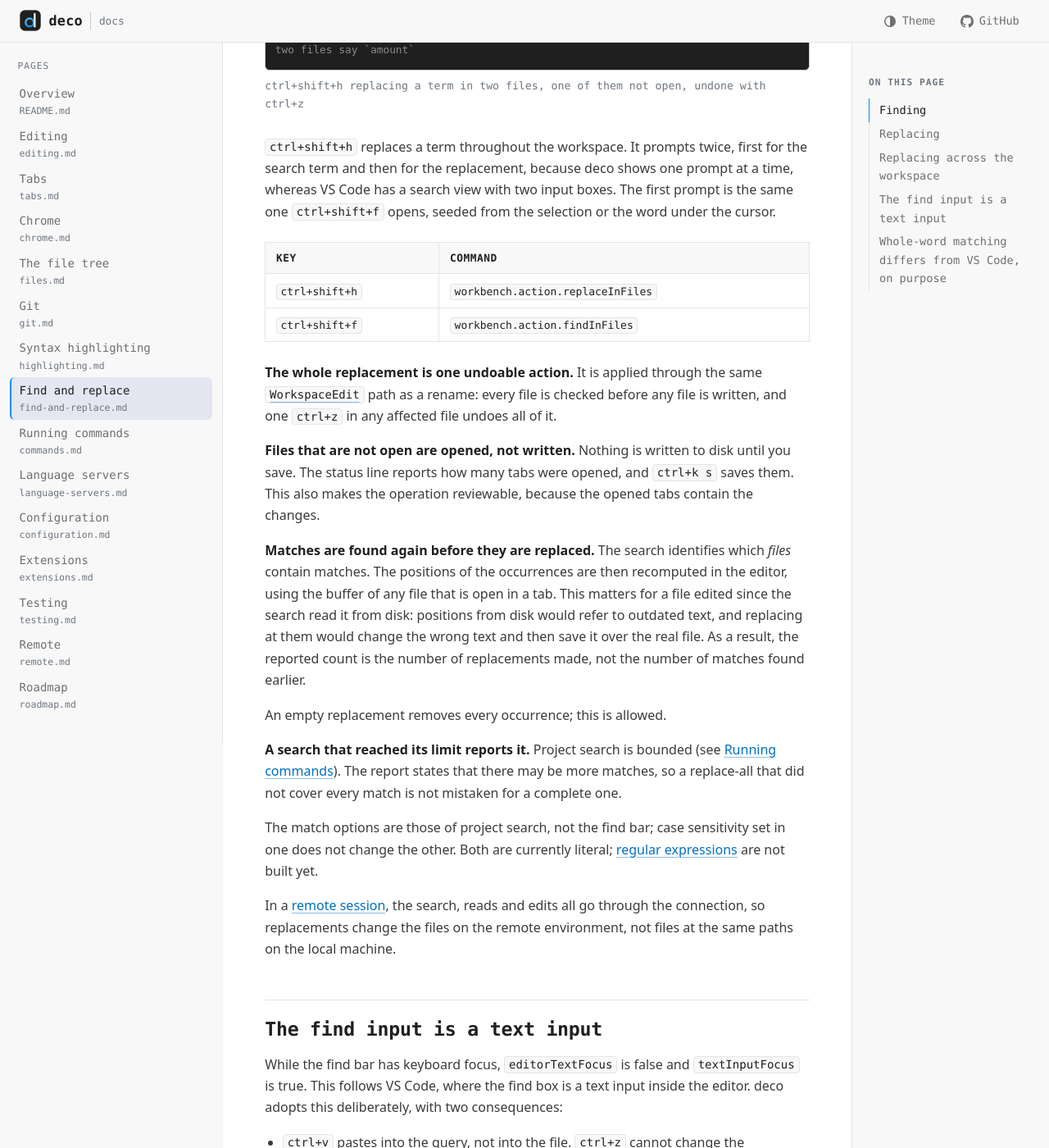
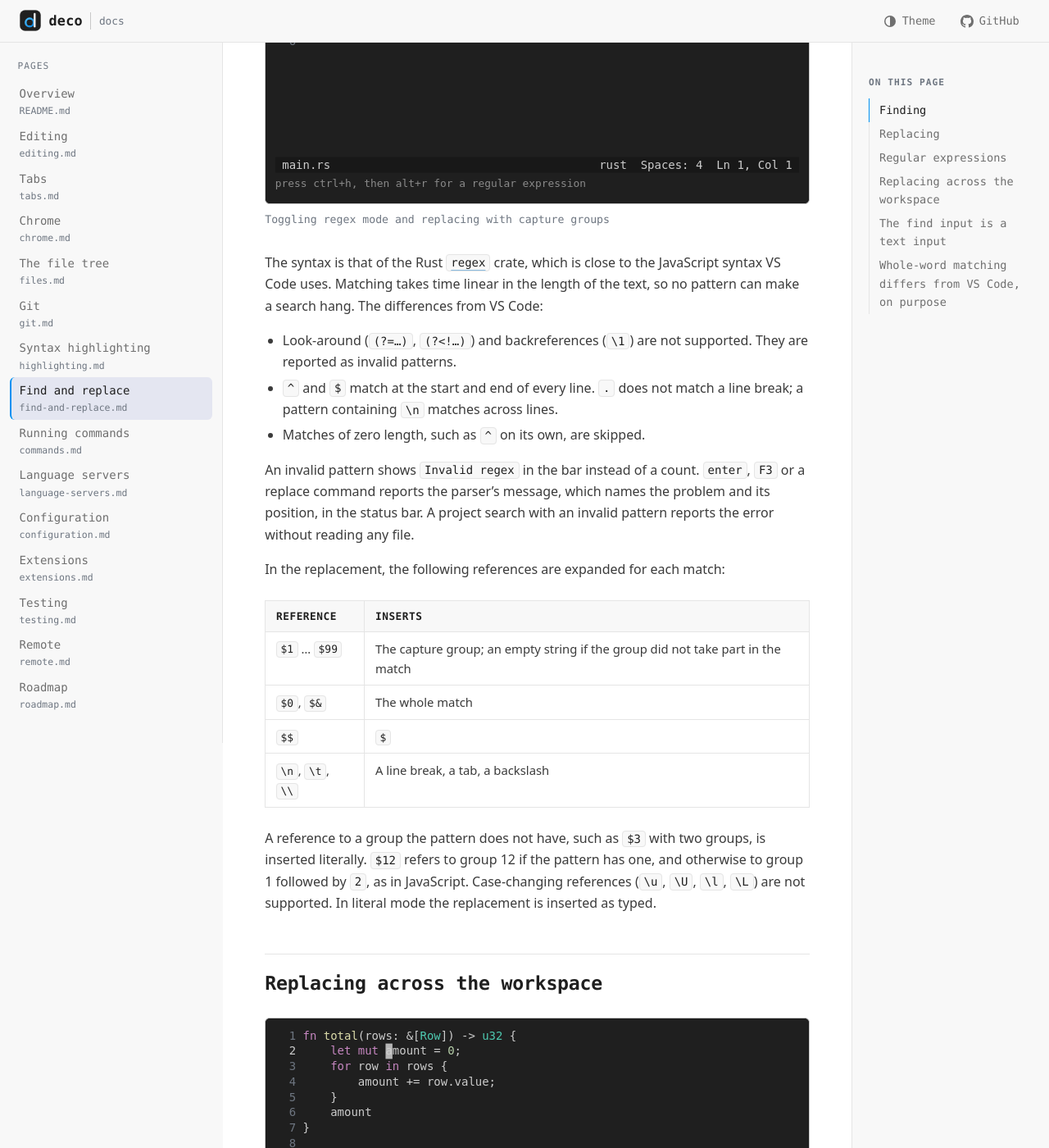
Before and after one commit to sabas0ba/deco, a Jekyll site: the page built from docs/find-and-replace.md, in a window 1280 px wide and 1400 px high, scrolled down 3043 px. Shown: the whole window at 82% size. Built offline with Jekyll 4.4.1, drawn with Linux system fonts in a browser that asks for light colours; our own code applies the rules of GitHub Pages for plain Markdown files; some of the changed text lies outside the part shown.

Commit message:
docs(search): document regular-expression search
Describe the syntax, its differences from VS Code, error reporting and
replacement references, add a generated animation of a capture-group
replacement, and regenerate the animations that show the find bar's
toggles or the project-search status message.

Co-Authored-By: Claude Opus 5.5 <noreply@anthropic.com>
Claude-Session: https://claude.ai/code/session_014eKQZ5rqt4SPbwj2x8nDqc

```diff
--- a/docs/find-and-replace.md
+++ b/docs/find-and-replace.md
@@ -1,10 +1,10 @@
 # Find and replace
 
-Search is **literal**; regular-expression mode is not implemented. The find bar searches the active document. For workspace search, use [Find in Files](commands.md#search-in-files); workspace replacement is described [below](#replacing-across-the-workspace).
+Search is literal by default; `alt+r` switches to [regular expressions](#regular-expressions). The find bar searches the active document. For workspace search, use [Find in Files](commands.md#search-in-files); workspace replacement is described [below](#replacing-across-the-workspace).
 
 ## Finding
 
-`ctrl+f` opens the bar with the selection, if there is one, as the query. The query is selected, so typing replaces it instead of appending. Typing narrows the query, `enter` and `F3` move forward, `shift+enter` and `shift+F3` move back, and both directions wrap. `alt+c` and `alt+w` toggle case sensitivity and whole-word matching; a capital letter in `[aa ww]` means the option is on.
+`ctrl+f` opens the bar with the selection, if there is one, as the query. The query is selected, so typing replaces it instead of appending. Typing narrows the query, `enter` and `F3` move forward, `shift+enter` and `shift+F3` move back, and both directions wrap. `alt+c`, `alt+w` and `alt+r` toggle case sensitivity, whole-word matching and regular expressions; a capital letter in `[aa ww rr]` means the option is on.
 
 ![Opening the find bar, stepping through matches, and toggling whole-word](img/find.svg)
 
@@ -47,6 +48,31 @@ Two cases deliberately replace nothing:
 
 An empty replacement deletes the matches.
 
+## Regular expressions
+
+`alt+r` switches the query to a regular expression, in the find bar and in the `ctrl+shift+f` / `ctrl+shift+h` prompt. The query is kept as typed when the mode changes. A query seeded from a selection is escaped in regex mode, so it still matches the selected text.
+
+![Toggling regex mode and replacing with capture groups](img/regex.svg)
+
+The syntax is that of the Rust [`regex`](https://docs.rs/regex/1/regex/#syntax) crate, which is close to the JavaScript syntax VS Code uses. Matching takes time linear in the length of the text, so no pattern can make a search hang. The differences from VS Code:
+
+- Look-around (`(?=…)`, `(?<!…)`) and backreferences (`\1`) are not supported. They are reported as invalid patterns.
+- `^` and `$` match at the start and end of every line. `.` does not match a line break; a pattern containing `\n` matches across lines.
+- Matches of zero length, such as `^` on its own, are skipped.
+
+An invalid pattern shows `Invalid regex` in the bar instead of a count. `enter`, `F3` or a replace command reports the parser's message, which names the problem and its position, in the status bar. A project search with an invalid pattern reports the error without reading any file.
+
+In the replacement, the following references are expanded for each match:
+
+| Reference | Inserts |
+| --- | --- |
+| `$1` … `$99` | The capture group; an empty string if the group did not take part in the match |
+| `$0`, `$&` | The whole match |
+| `$$` | `$` |
+| `\n`, `\t`, `\\` | A line break, a tab, a backslash |
+
+A reference to a group the pattern does not have, such as `$3` with two groups, is inserted literally. `$12` refers to group 12 if the pattern has one, and otherwise to group 1 followed by `2`, as in JavaScript. Case-changing references (`\u`, `\U`, `\l`, `\L`) are not supported. In literal mode the replacement is inserted as typed.
+
 ## Replacing across the workspace
 
 ![ctrl+shift+h replacing a term in two files, one of them not open, undone with ctrl+z](img/replace-in-files.svg)
@@ -68,7 +94,7 @@ An empty replacement removes every occurrence; this is allowed.
 
 **A search that reached its limit reports it.** Project search is bounded (see [Running commands](commands.md#search-in-files)). The report states that there may be more matches, so a replace-all that did not cover every match is not mistaken for a complete one.
 
-The match options are those of project search, not the find bar; case sensitivity set in one does not change the other. Both are currently literal; [regular expressions](roadmap.md#the-gaps-behind-the-features) are not built yet.
+The match options are those of project search, not the find bar; case sensitivity or regex mode set in one does not change the other. In regex mode, each file's replacements expand capture groups against that file's own matches.
 
 In a [remote session](remote.md), the search, reads and edits all go through the connection, so replacements change the files on the remote environment, not files at the same paths on the local machine.
 
@@ -85,4 +111,4 @@ The query has a caret and at most one selection, which covers the whole query. T
 
 VS Code compiles the needle into `\bneedle\b` and therefore uses `\b`'s definition: a *transition* between a word character and a non-word character. With whole-word matching on, searching for `(` therefore matches `f(x)` but not ` ( `. This is a side effect of the regex engine, not intended behaviour.
 
-deco constrains only the ends of the needle that are word characters. For every needle that begins and ends with a word character, which covers typical whole-word searches, the two behave the same.
+deco constrains only the ends of the needle that are word characters. For every needle that begins and ends with a word character, which covers typical whole-word searches, the two behave the same. In regex mode the rule applies to the ends of each match: `foo\d` with whole word on finds `foo1` in `(foo1)` but not in `xfoo1`.
```
Also changed, not shown: other parts of docs/find-and-replace.md (+1 -0 lines), docs/commands.md (+1 -1 lines), docs/remote.md (+4 -1 lines), docs/roadmap.md (+1 -2 lines), README.md, docs/img/find.svg, docs/img/regex.svg (added), docs/img/replace.svg, docs/img/search-in-files.svg, 1 other file.
